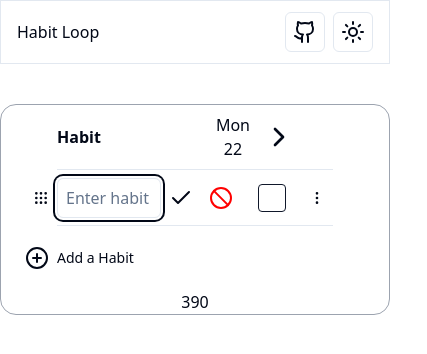
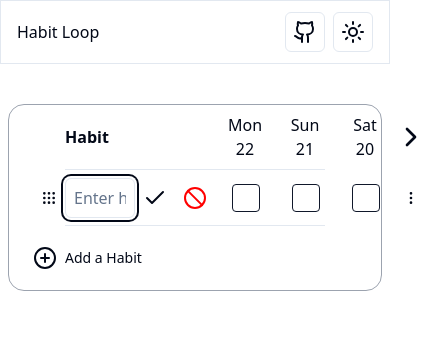
Before and after one commit to pursuance/habit-loop, a React (Vite) app: page / in a window 390 px wide. Both pictures are taken after a click on the button "Click Here to start tracking your first habit". Shown: the top 354 px of the page, 427 px wide, since content can reach past the window. Built offline with nearby package versions, Linux system fonts and the light colour scheme.

Commit message:
Improved mobile layout

```diff
--- a/src/components/HabitRow.tsx
+++ b/src/components/HabitRow.tsx
@@ -73,14 +73,14 @@ export function HabitRow({ habit, dateList }: RowProps) {
         </Button>
       </div>
 
-      <div className='grow md:w-[280px]'>
+      <div className='grow w-1/4 min-w-[150px] md:w-[280px]'>
         {
           editable?
           <ChangeHabitNameField habit={habit} /> : name
         }
       </div>
 
-      <div className='flex grow'>
+      <div className='flex grow-0 md:grow'>
         <HabitSquares />
         <HabitOptions habit={habit} />
       </div>
--- a/src/components/HabitTable.tsx
+++ b/src/components/HabitTable.tsx
@@ -2,7 +2,7 @@ import { useHabitStore } from '@/zustandStores/HabitStore'
 import { useDateStore } from '@/zustandStores/DateStore'
 import { TableHeader } from '@/components/TableHeader'
 import { subDays } from 'date-fns'
-import { useEffect, useLayoutEffect, useState } from 'react'
+import { useEffect, useLayoutEffect } from 'react'
 import { AddHabitRow } from '@/components/AddHabitRow'
 import { HabitTableBody } from '@/components/HabitTableBody'
 import { useWindowSize } from 'usehooks-ts'
@@ -19,14 +19,13 @@ export function HabitTable() {
   )
 
   const { width } = useWindowSize()
-  const [mobile, setMobile] = useState(false)
 
   useLayoutEffect(() => {
     const newNumberOfDays = Math.round(width / 108)
     if (newNumberOfDays >= 7 && width > 768) {
       setNumberOfDays(newNumberOfDays)
     } else {
-      setNumberOfDays(1)
+      setNumberOfDays(3)
     }
   }, [width])
 
@@ -51,13 +50,12 @@ export function HabitTable() {
     )
   } else {
     return (
-      <div className='flex flex-col items-center mx-auto mt-10 border border-gray-400 rounded-2xl w-fit'>
+      <div className='flex flex-col items-center w-auto mx-2 md:w-min md:mx-auto mt-10 border border-gray-400 rounded-2xl'>
         <div className='flex flex-col w-full px-14'>
           <TableHeader dateList={dateList} />
           <HabitTableBody dateList={dateList} />
         </div>
         <AddHabitRow />
-        {width}
       </div>
     )
   }
--- a/src/components/TableHeader.tsx
+++ b/src/components/TableHeader.tsx
@@ -27,13 +27,13 @@ export function TableHeader({ dateList }: Props) {
   return (
     <div className='flex border-b py-2'>
 
-      <div className='grow md:w-[280px] flex items-center'>
+      <div className='grow w-1/4 min-w-[150px] md:w-[280px] flex items-center'>
         <span className='font-semibold mr-auto'>Habit</span>
         <ReturnToTodayButton />
         <GoBackADayButton />
       </div>
 
-      <div className='flex items-center grow'>
+      <div className='flex items-center grow-0 md:grow'>
         <Dates />
         <GoForwardADayButton />
       </div>
```
